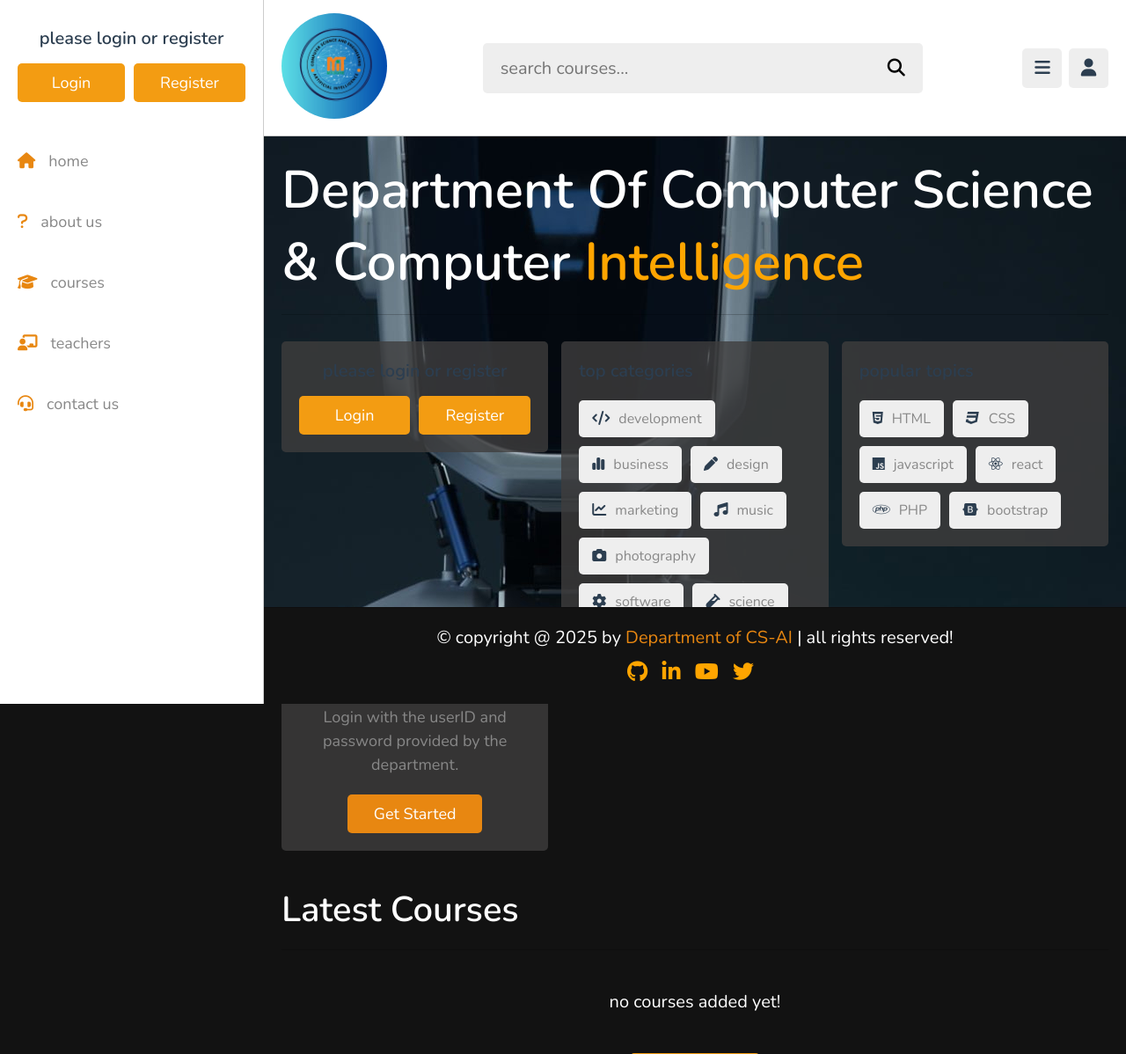
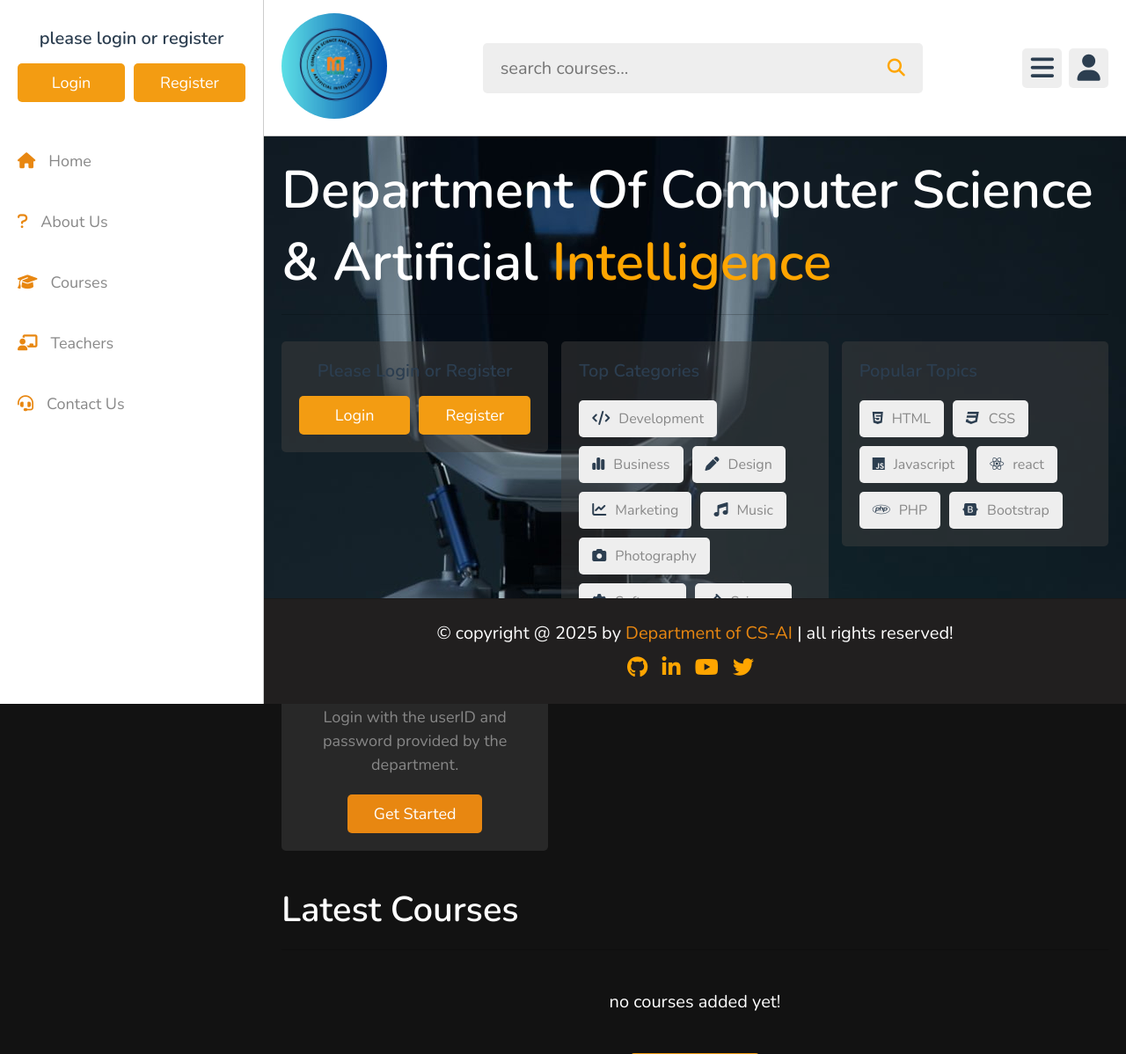
Before and after one commit to km1000101/finalwebs, a PHP site: page /home.php in a window 1280 px wide. Shown: the top 1198 px of the page at 88% size. Run offline with PHP 8.4, Linux system fonts and the light colour scheme; data that the repository does not hold is empty.

Commit message:
minor changes

```diff
--- a/project/components/footer.php
+++ b/project/components/footer.php
@@ -14,10 +14,12 @@
          color: rgb(4, 113, 197); /* Darker blue on hover */
       }
       .footer {
-         background-color: #121212; /* Dark background color */
+         background-color:rgba(33, 31, 31, 1); /* Make the footer less transparent */
          color: #ffffff; /* Light text color */
-         padding: 20px;
+         padding: 25px;
          text-align: center;
+         transition: bottom .7s ease-in-out; /* Smoother transition for footer */
+
       }
    </style>
 </head>
--- a/project/components/user_header.php
+++ b/project/components/user_header.php
@@ -16,7 +16,14 @@ if(isset($message)){
 <style>
    /* Change color of icons on hover */
    .navbar a:hover i {
-      color:rgb(25, 42, 134); /* Custom color */
+      color:rgb(4, 113, 197); /* Custom color */
+   }
+   /* Change color of search icon to orange */
+   .icons .fa-search {
+      color: orange;
+   }
+   .search-form .fa-search {
+      color: orange;
    }
 </style>
 
@@ -117,11 +124,11 @@ if(isset($message)){
 
    <nav class="navbar">
       <!-- Navigation links -->
-      <a href="home.php" class="nav-btn home-btn"><i class="fas fa-home"></i><span>home</span></a>
-      <a href="about.php" class="nav-btn"><i class="fas fa-question"></i><span>about us</span></a>
-      <a href="courses.php" class="nav-btn"><i class="fas fa-graduation-cap"></i><span>courses</span></a>
-      <a href="teachers.php" class="nav-btn"><i class="fas fa-chalkboard-user"></i><span>teachers</span></a>
-      <a href="contact.php" class="nav-btn"><i class="fas fa-headset"></i><span>contact us</span></a>
+      <a href="home.php" class="nav-btn home-btn"><i class="fas fa-home"></i><span>Home</span></a>
+      <a href="about.php" class="nav-btn"><i class="fas fa-question"></i><span>About Us</span></a>
+      <a href="courses.php" class="nav-btn"><i class="fas fa-graduation-cap"></i><span>Courses</span></a>
+      <a href="teachers.php" class="nav-btn"><i class="fas fa-chalkboard-user"></i><span>Teachers</span></a>
+      <a href="contact.php" class="nav-btn"><i class="fas fa-headset"></i><span>Contact Us</span></a>
    </nav>
 
 </div>
--- a/project/css/style.css
+++ b/project/css/style.css
@@ -230,7 +230,7 @@ section{
 }
 
 .header .flex .icons div{
-   font-size: 2rem;
+   font-size: 3rem;
    color: var(--black);
    border-radius: .5rem;
    height: 4.5rem;
--- a/project/home.php
+++ b/project/home.php
@@ -36,7 +36,7 @@ $total_bookmarked = $select_bookmark->rowCount();
    <meta charset="UTF-8">
    <meta http-equiv="X-UA-Compatible" content="IE=edge">
    <meta name="viewport" content="width=device-width, initial-scale=1.0">
-   <title>home</title>
+   <title>Home</title>
 
    <!-- font awesome cdn link  -->
    <link rel="stylesheet" href="https://cdnjs.cloudflare.com/ajax/libs/font-awesome/6.2.0/css/all.min.css">
@@ -87,7 +87,7 @@ $total_bookmarked = $select_bookmark->rowCount();
       }
       .box {
          transition: transform 0.3s, box-shadow 0.3s;
-         background-color: rgba(63, 62, 62, 0.8) !important; /* Ensure the box is more transparent */
+         background-color: rgba(63, 62, 62, 0.5) !important; /* Ensure the box is more transparent */
          color: #ffffff; /* Change box text color to white */
       }
       .box:hover {
@@ -110,6 +110,10 @@ $total_bookmarked = $select_bookmark->rowCount();
          transform: scale(1.2);
       }
       footer {
+         background-color:rgba(33, 31, 31, 1); /* Make the footer less transparent */
+         color: #ffffff; /* Light text color */
+         padding: 20px;
+         text-align: center;
          transition: bottom 0.5s ease-in-out; /* Smoother transition for footer */
       }
    </style>
@@ -126,7 +130,7 @@ $total_bookmarked = $select_bookmark->rowCount();
 
 <section class="quick-select">
 
-   <h1 class="heading">Department of Computer Science & Computer <span>Intelligence</span></h1>
+   <h1 class="heading">Department of Computer Science & Artificial <span>Intelligence</span></h1>
 
    <div class="box-container">
 
@@ -135,22 +139,22 @@ $total_bookmarked = $select_bookmark->rowCount();
          if($user_id != ''){
       ?>
       <div class="box">
-         <h3 class="title">likes and comments</h3>
-         <p>total likes : <span><?= $total_likes; ?></span></p>
-         <a href="likes.php" class="inline-btn">view likes</a>
-         <p>total comments : <span><?= $total_comments; ?></span></p>
-         <a href="comments.php" class="inline-btn">view comments</a>
-         <p>saved playlist : <span><?= $total_bookmarked; ?></span></p>
-         <a href="bookmark.php" class="inline-btn">view bookmark</a>
+         <h3 class="title">Likes and Comments</h3>
+         <p>Total Likes : <span><?= $total_likes; ?></span></p>
+         <a href="likes.php" class="inline-btn">View Likes</a>
+         <p>Total Comments : <span><?= $total_comments; ?></span></p>
+         <a href="comments.php" class="inline-btn">View Comments</a>
+         <p>Saved Playlist : <span><?= $total_bookmarked; ?></span></p>
+         <a href="bookmark.php" class="inline-btn">View Bookmark</a>
       </div>
       <?php
          }else{
       ?>
       <div class="box" style="text-align: center;">
-         <h3 class="title">please login or register</h3>
+         <h3 class="title">Please Login or Register</h3>
           <div class="flex-btn" style="padding-top: .5rem;">
-            <a href="login.php" class="option-btn">login</a>
-            <a href="register.php" class="option-btn">register</a>
+            <a href="login.php" class="option-btn">Login</a>
+            <a href="register.php" class="option-btn">Register</a>
          </div>
       </div>
       <?php
@@ -158,37 +162,37 @@ $total_bookmarked = $select_bookmark->rowCount();
       ?>
 
       <div class="box">
-         <h3 class="title">top categories</h3>
+         <h3 class="title">Top Categories</h3>
          <div class="flex">
-            <a href="search_course.php?" class="category-btn"><i class="fas fa-code"></i><span>development</span></a>
-            <a href="#" class="category-btn"><i class="fas fa-chart-simple"></i><span>business</span></a>
-            <a href="#" class="category-btn"><i class="fas fa-pen"></i><span>design</span></a>
-            <a href="#" class="category-btn"><i class="fas fa-chart-line"></i><span>marketing</span></a>
-            <a href="#" class="category-btn"><i class="fas fa-music"></i><span>music</span></a>
-            <a href="#" class="category-btn"><i class="fas fa-camera"></i><span>photography</span></a>
-            <a href="#" class="category-btn"><i class="fas fa-cog"></i><span>software</span></a>
-            <a href="#" class="category-btn"><i class="fas fa-vial"></i><span>science</span></a>
+            <a href="search_course.php?" class="category-btn"><i class="fas fa-code"></i><span>Development</span></a>
+            <a href="#" class="category-btn"><i class="fas fa-chart-simple"></i><span>Business</span></a>
+            <a href="#" class="category-btn"><i class="fas fa-pen"></i><span>Design</span></a>
+            <a href="#" class="category-btn"><i class="fas fa-chart-line"></i><span>Marketing</span></a>
+            <a href="#" class="category-btn"><i class="fas fa-music"></i><span>Music</span></a>
+            <a href="#" class="category-btn"><i class="fas fa-camera"></i><span>Photography</span></a>
+            <a href="#" class="category-btn"><i class="fas fa-cog"></i><span>Software</span></a>
+            <a href="#" class="category-btn"><i class="fas fa-vial"></i><span>Science</span></a>
          </div>
       </div>
 
       <div class="box">
-         <h3 class="title">popular topics</h3>
+         <h3 class="title">Popular Topics</h3>
          <div class="flex">
             <a href="#" class="topic-btn"><i class="fab fa-html5"></i><span>HTML</span></a>
             <a href="#" class="topic-btn"><i class="fab fa-css3"></i><span>CSS</span></a>
-            <a href="#" class="topic-btn"><i class="fab fa-js"></i><span>javascript</span></a>
+            <a href="#" class="topic-btn"><i class="fab fa-js"></i><span>Javascript</span></a>
             <a href="#" class="topic-btn"><i class="fab fa-react"></i><span>react</span></a>
             <a href="#" class="topic-btn"><i class="fab fa-php"></i><span>PHP</span></a>
-            <a href="#" class="topic-btn"><i class="fab fa-bootstrap"></i><span>bootstrap</span></a>
+            <a href="#" class="topic-btn"><i class="fab fa-bootstrap"></i><span>Bootstrap</span></a>
          </div>
       </div>
 
       <div class="box tutor">
-         <h3 class="title">teachers login</h3>
+         <h3 class="title">Teachers Login</h3>
          <hr>
          <p>Login with the userID and password provided by the department.</p>
          <hr>
-         <a href="admin/register.php" class="inline-btn tutor-login-btn">get started</a>
+         <a href="admin/register.php" class="inline-btn tutor-login-btn">Get Started</a>
       </div>
 
    </div>
@@ -201,7 +205,7 @@ $total_bookmarked = $select_bookmark->rowCount();
 
 <section class="courses">
 
-   <h1 class="heading">latest courses</h1>
+   <h1 class="heading">Latest Courses</h1>
 
    <div class="box-container">
 
@@ -226,7 +230,7 @@ $total_bookmarked = $select_bookmark->rowCount();
          </div>
          <img src="uploaded_files/<?= $fetch_course['thumb']; ?>" class="thumb" alt="">
          <h3 class="title"><?= $fetch_course['title']; ?></h3>
-         <a href="playlist.php?get_id=<?= $course_id; ?>" class="inline-btn">view playlist</a>
+         <a href="playlist.php?get_id=<?= $course_id; ?>" class="inline-btn">View Playlist</a>
       </div>
       <?php
          }
@@ -238,7 +242,7 @@ $total_bookmarked = $select_bookmark->rowCount();
    </div>
 
    <div class="more-btn">
-      <a href="courses.php" class="inline-option-btn view-more-btn">view more</a>
+      <a href="courses.php" class="inline-option-btn view-more-btn">View More</a>
    </div>
 
 </section>
```
Also changed, not shown: style.css (added).
